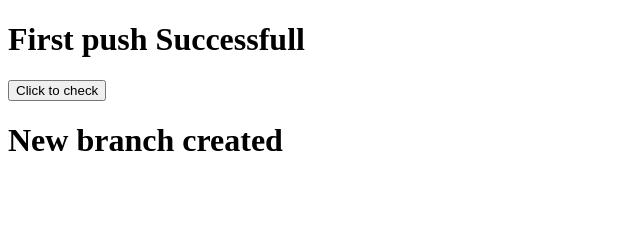
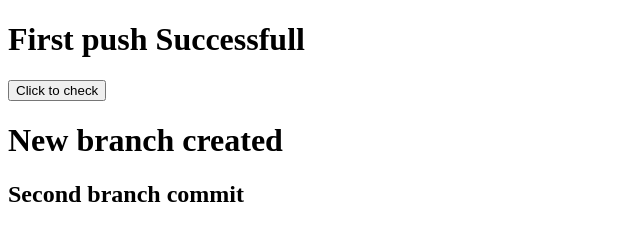
Before and after one commit to TaukirSumer/first_demo, a plain HTML site: page index.html in a window 1280 px wide. Shown: the whole page, without its empty margins (0-640 px from the left). Drawn offline with Linux system fonts and the light colour scheme.

Commit message:
new change

```diff
--- a/index.html
+++ b/index.html
@@ -9,5 +9,6 @@
     <H1>First push Successfull</H1>
     <BUtton>Click to check</BUtton>
     <H1>New branch created</H1>
+    <h2>Second branch commit</h2>
 </body>
 </html>
```
